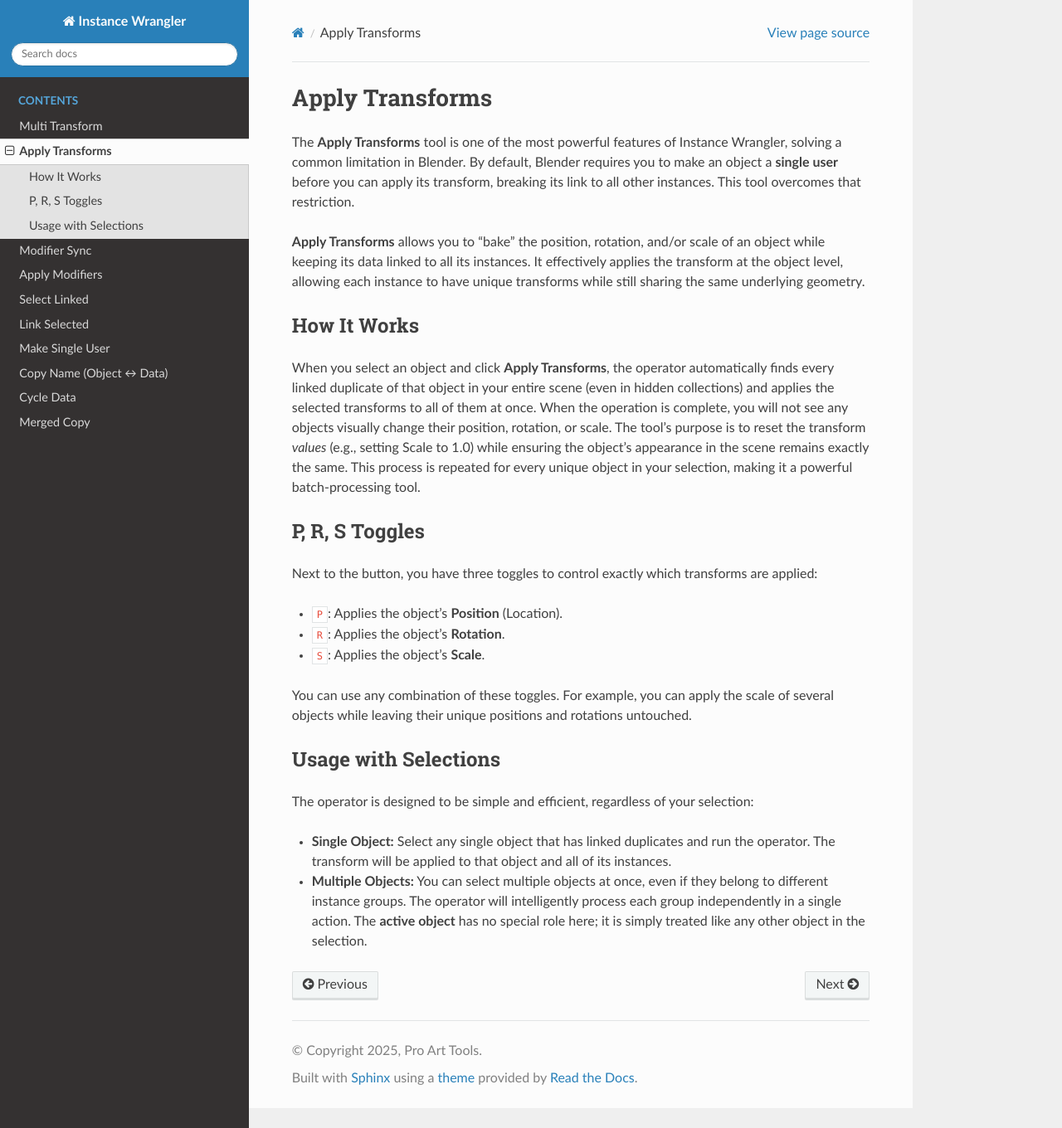
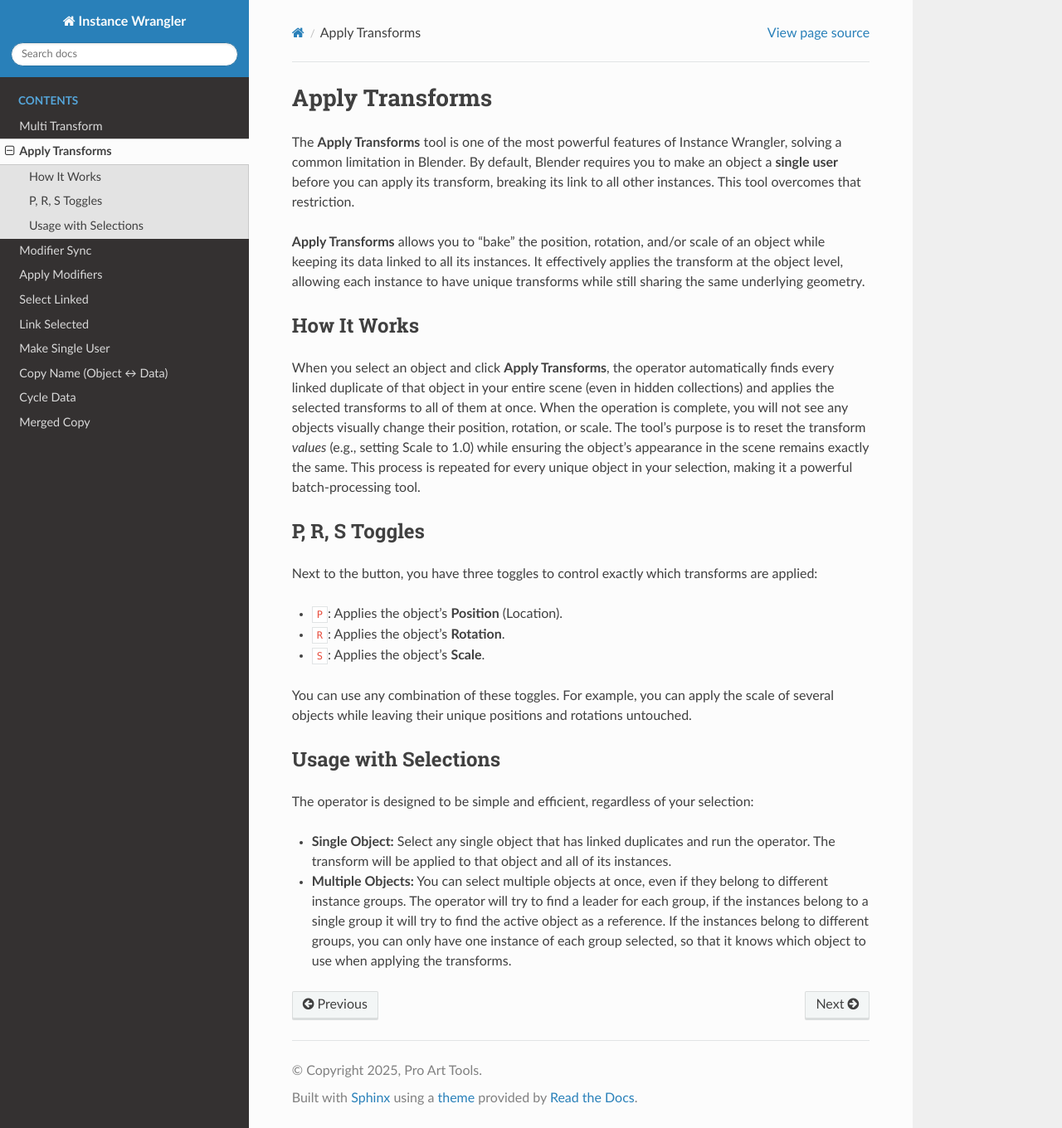
Before and after one commit to jb1981dev/Precise-Docs, a Sphinx documentation site: the page built from docs/source/applytransforms.rst, in a window 1280 px wide and 1360 px high. Shown: the whole window at 83% size. Built offline with Sphinx 7.4.7 and the Read the Docs theme 3.1.0, drawn with Linux system fonts in a browser that asks for light colours.

Commit message:
Update applytransforms.rst

```diff
--- a/docs/source/applytransforms.rst
+++ b/docs/source/applytransforms.rst
@@ -24,4 +24,4 @@ Usage with Selections
 The operator is designed to be simple and efficient, regardless of your selection:
 
 * **Single Object:** Select any single object that has linked duplicates and run the operator. The transform will be applied to that object and all of its instances.
-* **Multiple Objects:** You can select multiple objects at once, even if they belong to different instance groups. The operator will intelligently process each group independently in a single action. The **active object** has no special role here; it is simply treated like any other object in the selection.
+* **Multiple Objects:** You can select multiple objects at once, even if they belong to different instance groups. The operator will try to find a leader for each group, if the instances belong to a single group it will try to find the active object as a reference. If the instances belong to different groups, you can only have one instance of each group selected, so that it knows which object to use when applying the transforms.
```
